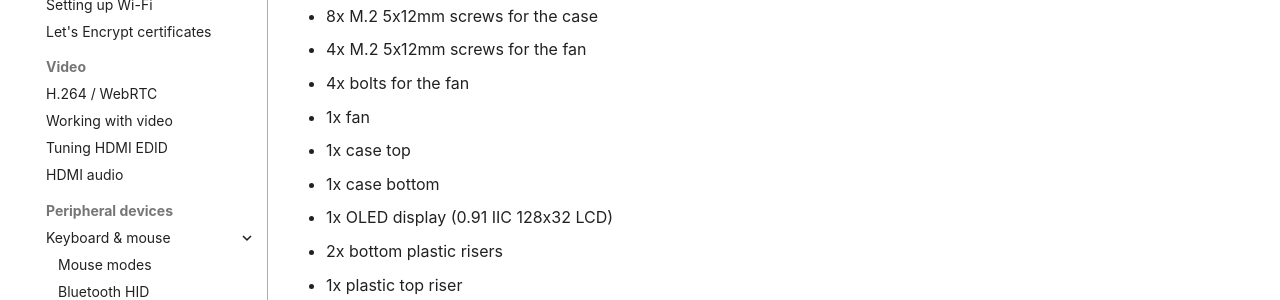
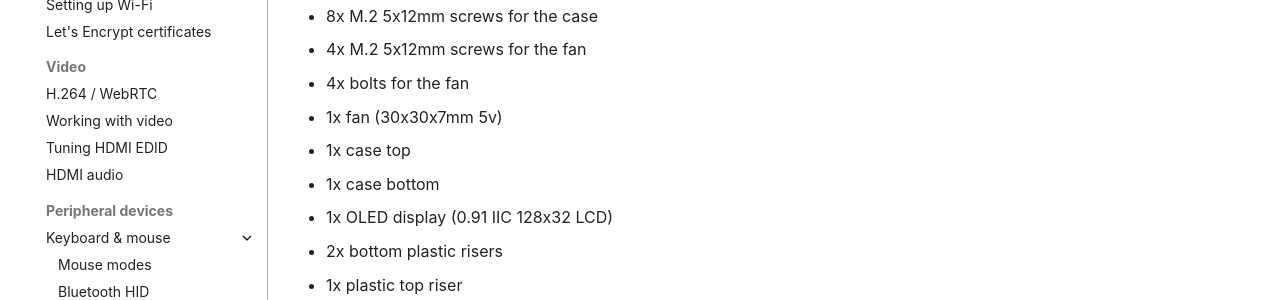
Before and after one commit to pikvm/pikvm, an MkDocs documentation site: the page built from docs/v3_illustrated_install_instructions.md, in a window 1280 px wide and 900 px high. Shown: the part 294-594 px from the top of the window. Built offline with MkDocs 1.6.1 and Material for MkDocs 9.7.7, drawn with Linux system fonts in a browser that asks for light colours; some web fonts are replaced; comment, search, counter and statistics services are not loaded.

Commit message:
Update v3_illustrated_install_instructions.md (#904)
Added fan dimensions

```diff
--- a/docs/v3_illustrated_install_instructions.md
+++ b/docs/v3_illustrated_install_instructions.md
@@ -6,7 +6,7 @@ Remove contents from box.
 * 8x M.2 5x12mm screws for the case
 * 4x M.2 5x12mm screws for the fan
 * 4x bolts for the fan
-* 1x fan
+* 1x fan (30x30x7mm 5v)
 * 1x case top
 * 1x case bottom
 * 1x OLED display (0.91 IIC 128x32 LCD)
```
